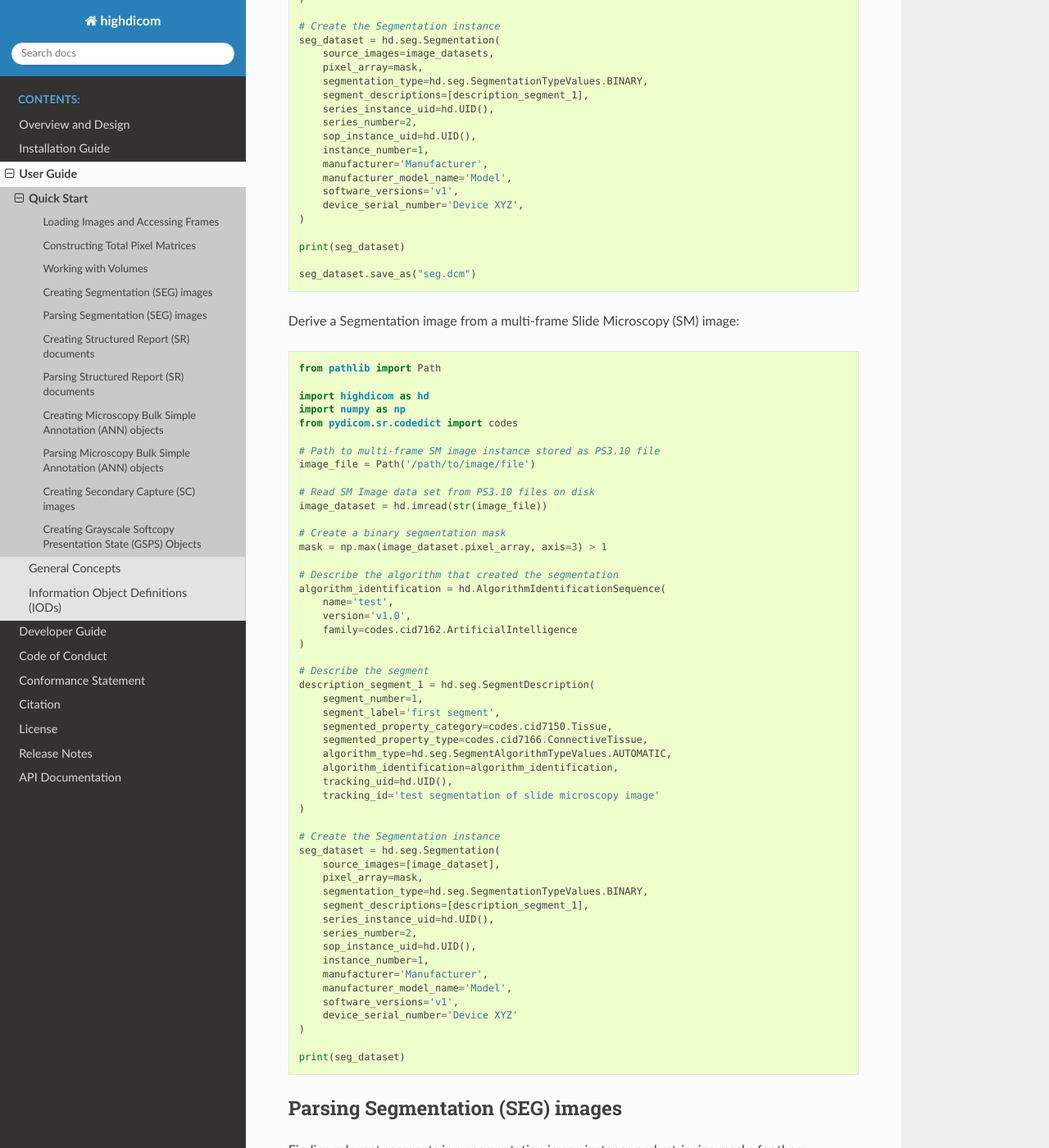
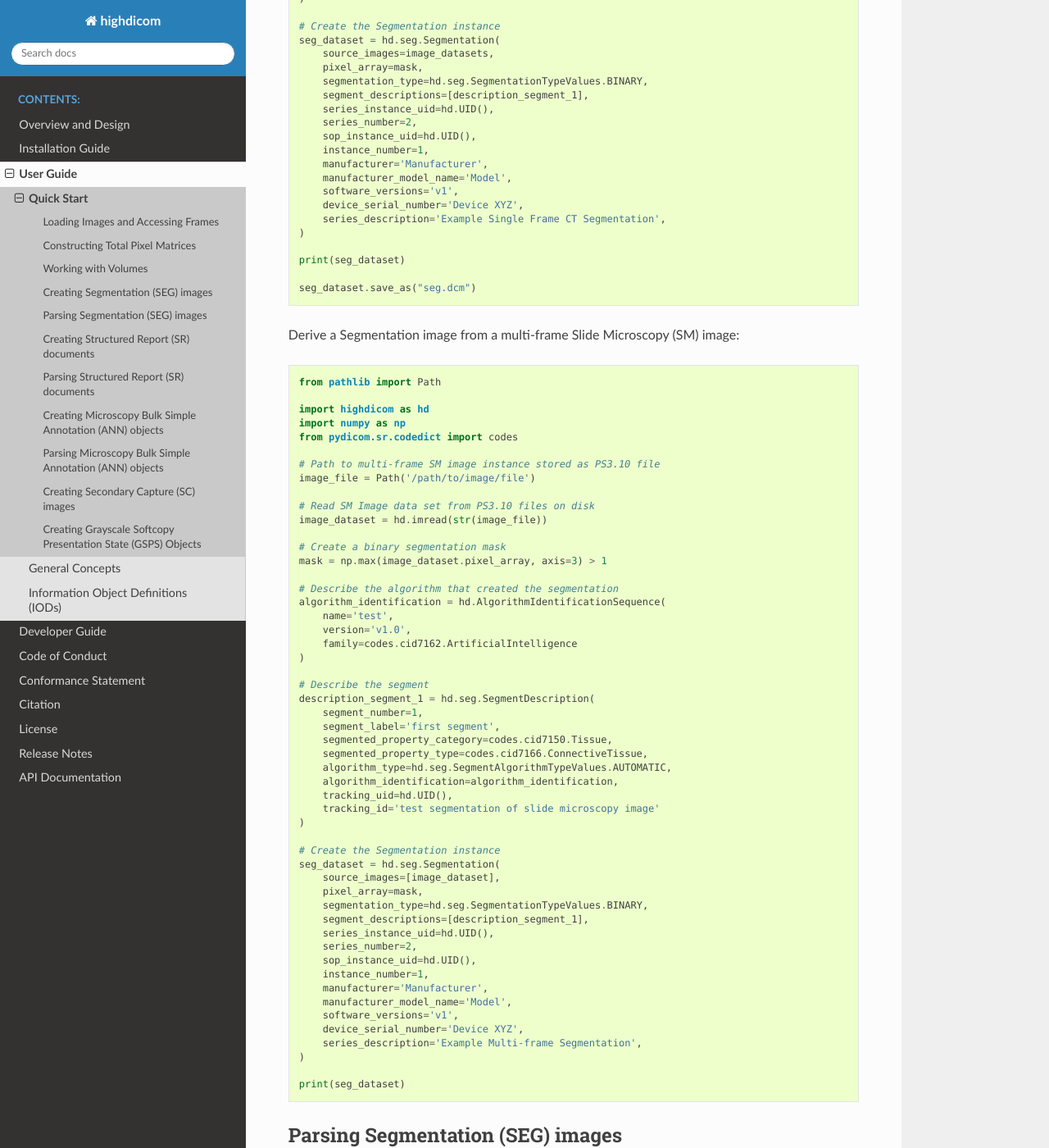
Before and after one commit to ImagingDataCommons/highdicom, a Sphinx documentation site: the page built from docs/quickstart.rst, in a window 1280 px wide and 1400 px high, scrolled down 2744 px. Shown: the whole window at 82% size. Built offline with Sphinx 7.4.7 and the Read the Docs theme 3.1.0, drawn with Linux system fonts in a browser that asks for light colours; some of the changed text lies outside the part shown.

Commit message:
Add series description to all example in documentation

```diff
--- a/docs/ann.rst
+++ b/docs/ann.rst
@@ -174,6 +174,7 @@ need to pass the image from which the annotations were derived so that
         software_versions='0.0.1',
         device_serial_number='1234',
         content_description='Nuclei Annotations',
+        series_description='Example Microscopy Annotations',
     )
 
     bulk_annotations.save_as('nuclei_annotations.dcm')
--- a/docs/generalsr.rst
+++ b/docs/generalsr.rst
@@ -301,7 +301,8 @@ the highdicom test data):
         series_instance_uid=hd.UID(),
         sop_instance_uid=hd.UID(),
         instance_number=1,
-        manufacturer='Manufacturer'
+        manufacturer='Manufacturer',
+        series_description='Example Structured Report',
     )
 
 Note that this is just a toy example and we do **not** recommend producing SRs
--- a/docs/quickstart.rst
+++ b/docs/quickstart.rst
@@ -172,6 +172,7 @@ Computed Tomography (CT) images:
         manufacturer_model_name='Model',
         software_versions='v1',
         device_serial_number='Device XYZ',
+        series_description='Example Single Frame CT Segmentation',
     )
 
     print(seg_dataset)
@@ -230,7 +231,8 @@ Derive a Segmentation image from a multi-frame Slide Microscopy (SM) image:
         manufacturer='Manufacturer',
         manufacturer_model_name='Model',
         software_versions='v1',
-        device_serial_number='Device XYZ'
+        device_serial_number='Device XYZ',
+        series_description='Example Multi-frame Segmentation',
     )
 
     print(seg_dataset)
@@ -274,7 +276,7 @@ for them:
     bone_segment_numbers = seg.get_segment_numbers(
       segmented_property_type=codes.SCT.Bone
     )
-    assert bone_segment_numbers ==  [1]
+    assert bone_segment_numbers == [1]
 
     # Retrieve the segmentation mask as a highdicom.Volume (with spatial metadata)
     seg_volume = seg.get_volume()
@@ -444,7 +446,8 @@ image:
         series_instance_uid=hd.UID(),
         sop_instance_uid=hd.UID(),
         instance_number=1,
-        manufacturer='Manufacturer'
+        manufacturer='Manufacturer',
+        series_description='Example Structured Report',
     )
 
     print(sr_dataset)
@@ -722,6 +725,7 @@ For more information see :ref:`ann` and the documentation of the
         software_versions='0.0.1',
         device_serial_number='1234',
         content_description='Nuclei Annotations',
+        series_description='Example Microscopy Annotations',
     )
 
     bulk_annotations.save_as('nuclei_annotations.dcm')
@@ -866,7 +870,8 @@ labeled bounding box region drawn over a CT image.
         manufacturer='Manufacturer',
         pixel_spacing=image_dataset.PixelSpacing,
         patient_orientation=patient_orientation,
-        transfer_syntax_uid=RLELossless
+        transfer_syntax_uid=RLELossless,
+        series_description='Example Secondary Capture',
     )
 
     # Save the file
@@ -928,6 +933,7 @@ overlay a segmentation that is stored in a NumPy array called "seg_out".
             manufacturer='Manufacturer',
             pixel_spacing=pixel_spacing,
             patient_orientation=patient_orientation,
+            series_description='Example Secondary Capture',
         )
 
         sc_image.save_as(os.path.join("output", 'sc_output_' + str(iz) + '.dcm'))
@@ -1016,6 +1022,7 @@ preferred for storing annotations for clinical or research purposes.
             family_name='Doe',
             given_name='John'
         ),
+        series_description='Example Presentation State',
     )
 
     # Save the GSPS file
--- a/docs/tid1500.rst
+++ b/docs/tid1500.rst
@@ -122,7 +122,8 @@ can construct the Measurement Report, and use it to construct the SR document:
         series_instance_uid=hd.UID(),
         sop_instance_uid=hd.UID(),
         instance_number=1,
-        manufacturer='Manufacturer'
+        manufacturer='Manufacturer',
+        series_description='Example Structured Report',
     )
 
 Measurement Groups
@@ -734,7 +735,8 @@ highdicom test data within the highdicom repository at
         series_instance_uid=hd.UID(),
         sop_instance_uid=hd.UID(),
         instance_number=1,
-        manufacturer='Manufacturer'
+        manufacturer='Manufacturer',
+        series_description='Example Structured Report',
     )
     sr_dataset.save_as("sr_document_with_multiple_groups.dcm")
 
--- a/docs/volume.rst
+++ b/docs/volume.rst
@@ -639,6 +639,7 @@ spatial metadata in the output object is correct.
         software_versions='0.0.1',
         device_serial_number='1234567890',
         transfer_syntax_uid=JPEGLSLossless,
+        series_description='Example Segmentation of CT',
     )
 
     seg_dataset.save_as('segmentation.dcm')
@@ -662,6 +663,7 @@ spatial metadata in the output object is correct.
         software_versions='0.0.1',
         device_serial_number='1234567890',
         transfer_syntax_uid=JPEGLSLossless,
+        series_description='Example Segmentation of CT',
     )
 
     seg_dataset_matched.save_as('segmentation_matched.dcm')
```
Also changed, not shown: docs/seg.rst (+13 -2 lines).
